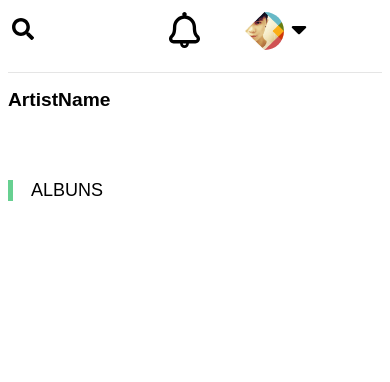
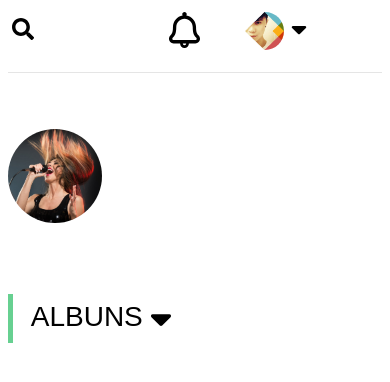
Before and after one commit to SharksT/itunes-search-app, a React (Create React App) app: page / in a window 390 px wide. Shown: the top 382 px of the page. Built offline with nearby package versions, Linux system fonts and the light colour scheme.

Commit message:
Mobile finalization

```diff
--- a/src/App.js
+++ b/src/App.js
@@ -8,7 +8,7 @@ class App extends React.Component {
     super(props)
     this.state = {
       data: [],
-      query: '',
+      artistName: '',
       direction: {
         collectionName: 'desc',
       }
@@ -29,7 +29,9 @@ class App extends React.Component {
     .then(response => {
       if (!response.data || !response.data.resultCount) return false;
       const artistId = response.data.results[0].artistId
-      const artistName = response.data.results[0].artistName;
+      this.setState({
+        artistName: response.data.results[0].artistName.toUpperCase()
+      })
       return axios(`https://cors-anywhere.herokuapp.com/https://itunes.apple.com/lookup?id=${artistId}&entity=album`)
     })
     .then(response => {
@@ -57,6 +59,7 @@ class App extends React.Component {
         <Search
           search={this.state.data}
           handleKey={this.handleKey}
+          artistName = {this.state.artistName}
         />
       </div>
     )
--- a/src/components/css/main.css
+++ b/src/components/css/main.css
@@ -1,6 +1,5 @@
 /* Classes */
 .container{
-    font-family: sans-serif;
     width: 100%;
     background: #ECF0F1;
     display: flex;
@@ -45,14 +44,14 @@
     margin-bottom: 0;
     display: flex;
     flex-direction: column;
-    height: 10em;
+    height: 25%;
     padding: 0;
 }
 
 .menuItem{
     float: left;
     padding: 0 16px 0 0 ;
-    margin: 3.5% 23px 0 0;
+    margin: 3% 23px 0 0;
     text-align: center;
 }
 .menuItem a{
@@ -66,7 +65,7 @@
     color: black;
     float: left;
     padding: 0 16px 5px 12px ;
-    margin: 3.5% 23px 0 0;
+    margin: 3% 23px 0 0;
     text-align: center;
     border-bottom: 5px solid #67D091;
 }
@@ -106,7 +105,10 @@
 
 /*        Tags         */
 
-body { font-size: 0.8em; }
+body {
+    font-size: 0.8em;
+    font-family: Arial, Helvetica, sans-serif;
+}
 
 p{
     display: inline;
@@ -152,6 +154,16 @@ ul {
     width: 20%;
     height: 20%;
 }
+.imgSinger{
+    border-radius: 20em;
+    padding: 0;
+    margin: 1% 0 0 1%;
+    width: 5%;
+    height: 5%;
+}
+.albumTick{
+    display: none;
+}
 .contactName{
     color: #868686;
     padding: 0;
@@ -159,6 +171,13 @@ ul {
     width: 100%;
     text-align: middle;
     font-size: 12px;
+}
+.artistName{
+    color: #33404F;
+    padding: 0;
+    margin: 2.4% 0 0 2%;
+    width: 100%;
+    font-size: 28px;
 }
 .dur{
     color: rgba(0, 0, 0, 0.4);
@@ -233,8 +252,9 @@ input[type=text]:focus {
         width: 40%;
         margin-bottom: 10%;
     }
-
-
+    .subMenu{
+        height: 20%;
+    }
     .arrow{
         align-self: middle;
         display: unset;
@@ -252,13 +272,32 @@ input[type=text]:focus {
         margin:0;
 
     }
-
-
+    .artistName{
+        color: #33404F;
+        padding: 0;
+        margin: 25% 0 0 5%;
+        width: 100%;
+        font-size: 28px;
+    }
+    .imgSinger{
+        padding: 0;
+        margin: 15% 0 0 0;
+        width: 25%;
+        height: 20%;
+    }
+    .albumTick{
+        padding: 20% 0 0 0;
+        margin: 0 0 0 0;
+        width: 2em;
+        height: 2em;
+        display: unset;
+    }
     .activeMenu a{
-        padding: 0 1em;
-        margin: 15% 0 0 0;
+        padding: 2% 0 3% 5%;
+        margin: 20% 0 0 0;
         border-bottom: none;
         border-left: 5px solid #67D091;
+        font-size: 28px;
     }
     .imgh{
         display: none;
--- a/src/components/search/index.js
+++ b/src/components/search/index.js
@@ -5,6 +5,7 @@ import profile from '../media/user-circle-regular.svg'
 import message from '../media/comments-regular.svg'
 import contact from '../media/contact.jpg'
 import arrow from '../media/sort-down-solid.svg'
+import singer from '../media/singer.jpg'
 
 export default function Search(props) {
   const millisToMinutesAndSeconds= (millis) => {
@@ -48,11 +49,13 @@ export default function Search(props) {
       </div>
       <div className="mid">
         <div className="artist">
-        <h2>ArtistName</h2>
+        <img src={singer} className="imgSinger"/>
+        <h2 className="artistName">{props.artistName}</h2>
         </div>
         <div className="menu">
-        <ul>
+        <ul className="subMenu">
           <li className="activeMenu"><a href="#A"> ALBUNS </a></li>
+          <img src ={arrow}className="albumTick"/>
           <li className="menuItem"><a href="#B"> ARTISTAS </a></li>
           <li className="menuItem"><a href="#C"> PLAYLISTS </a></li>
         </ul>
```
Also changed, not shown: src/components/media/singer.jpg (added).
